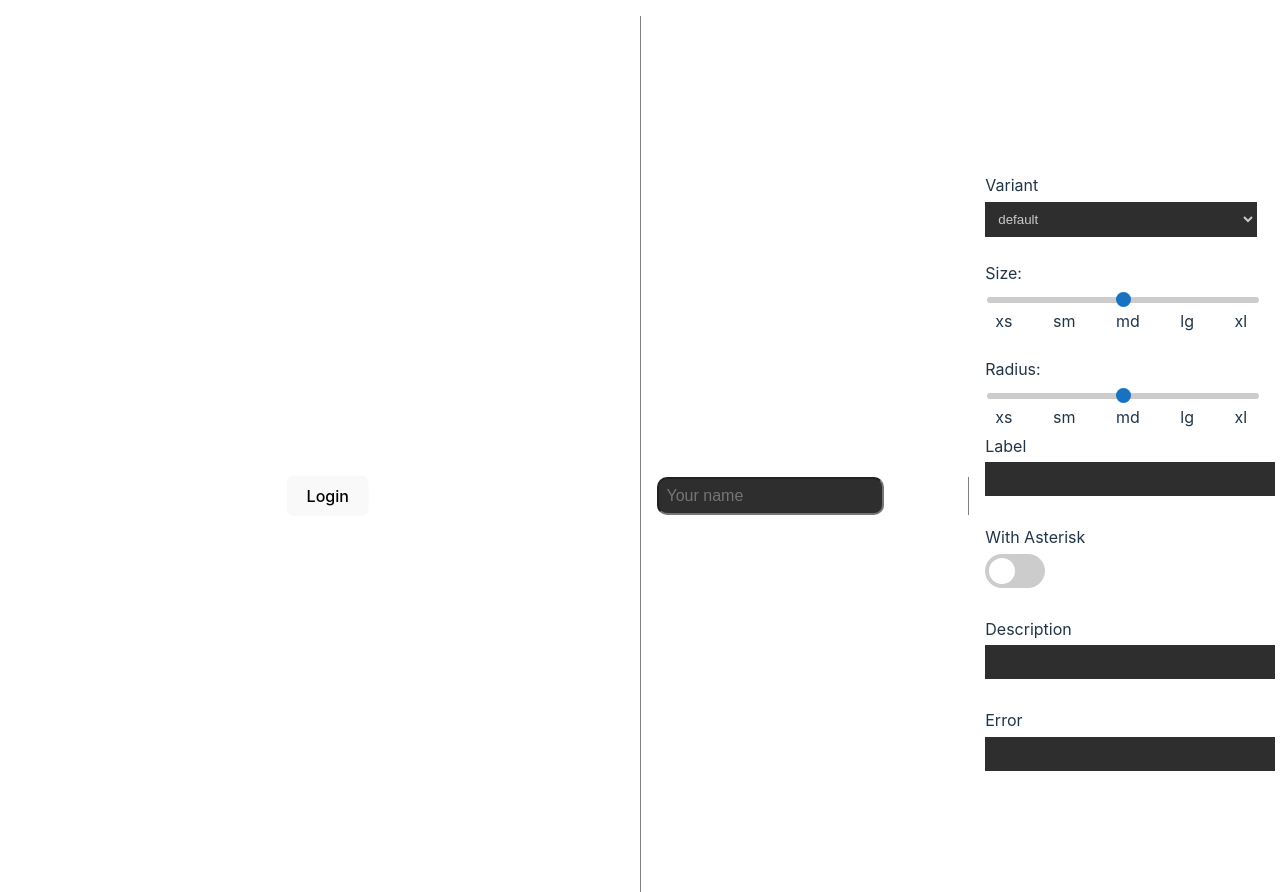
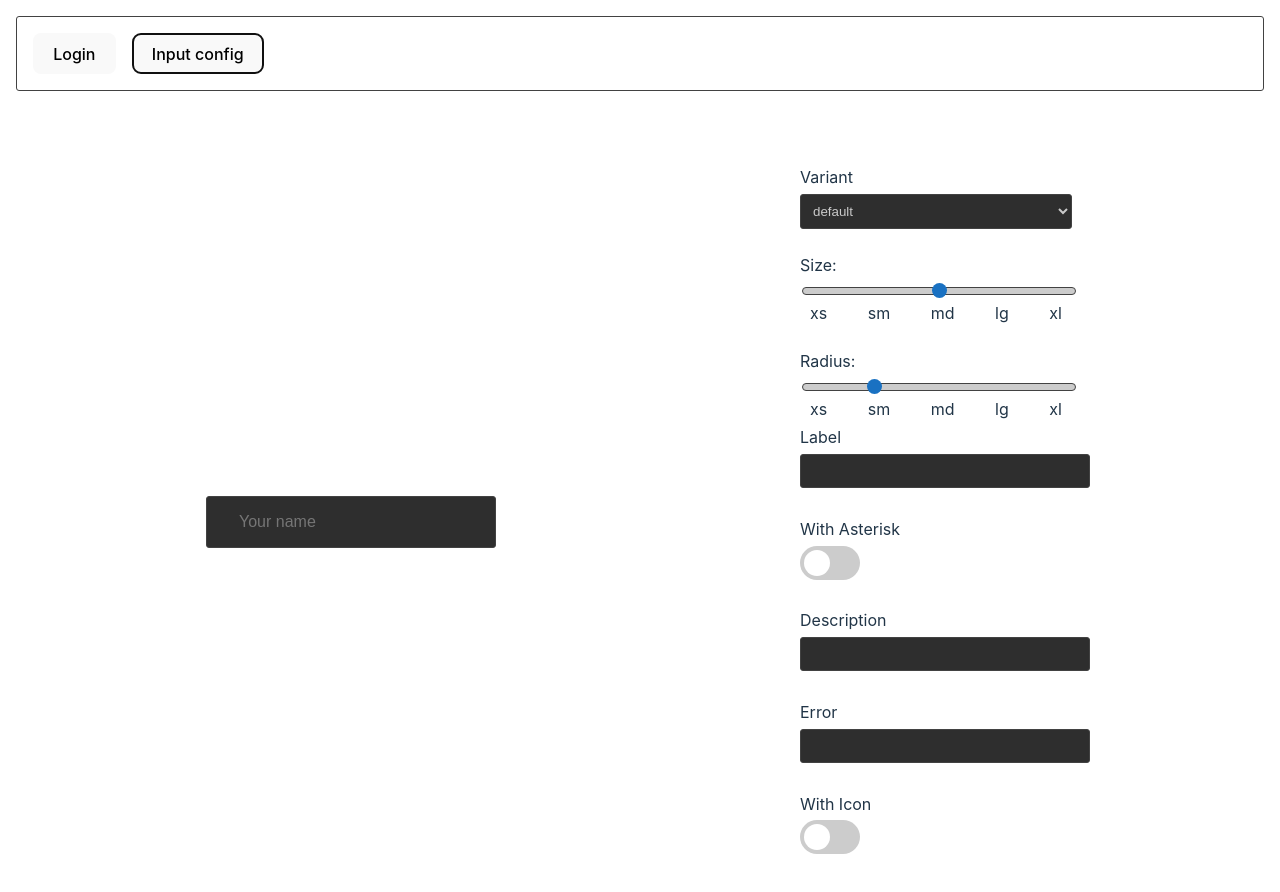
Before and after one commit to rambowGit/react-middle-minin, a React (Vite) app: page / in a window 1280 px wide. Both pictures are taken after a click on the button "Input config". Shown: the top 892 px of the page. Built offline with nearby package versions, Linux system fonts and the light colour scheme.

Commit message:
feat: Signin form init

```diff
--- a/src/Pages/Home/component.tsx
+++ b/src/Pages/Home/component.tsx
@@ -1,30 +1,36 @@
 import { useState } from 'react';
 import TextInputControls from '../../components/TextInputControls/component';
 import styles from './styles.module.scss';
+import Signin from '../../components/Signin/component';
 
 const Home: React.FC = () => {
   const [isControls, setIsControls] = useState<boolean>(false);
   const [isLogin, setisLogin] = useState<boolean>(false);
 
   const onControls = () => {
-    setIsControls( (prev) => !prev);
+    setisLogin(false);
+    setIsControls(true);
   }
 
   const onLogin = () => {
-    setisLogin((prev) => !prev);
+    setisLogin(true);
+    setIsControls(false);
   }
+
 
   return (
     <div className={styles.root}>
-      <section className={styles.sectionLeft}>
-        <div className={styles.btn__center}>
+      <nav className={styles.header}>
+        <div>
           <button onClick={onLogin}>Login</button>
         </div>
-      </section>
-      <section className={styles.sectionRight}>
-        {!isControls && <div className={styles.btn__center}>
+        <div>
           <button onClick={onControls}>Input config</button>
-        </div>}
+        </div>
+      </nav>
+
+      <section className={styles.content}>
+        {isLogin && <Signin />}
         {isControls && <TextInputControls />}
       </section>
     </div>
--- a/src/Pages/Home/styles.module.scss
+++ b/src/Pages/Home/styles.module.scss
@@ -1,9 +1,28 @@
 .root {
   display: flex;
+  flex-direction: column;
   height: 960px;
   padding: 1rem;
 
-  & .sectionLeft{
+  & .header {
+    display: flex;
+    align-items: center;
+    justify-content: start;
+    gap: 1rem;
+    border: 1px solid var(--color-border-dark);
+    border-radius: 3px;
+    padding: 1rem;
+  }
+
+  & .content {
+    margin: 0 auto;
+    padding: 2rem;
+    width: 900px;
+    height: 100%;
+  }
+}
+
+.sectionLeft{
   position: relative;
   display: flex;
   justify-content: center;
@@ -11,15 +30,14 @@
   border-right: solid 1px grey;
 }
 
-  & .sectionRight{
+.sectionRight{
   position: relative;
   display: flex;
   justify-content: center;
   flex: 1;
 }
-}
 
-.btn__center {
+.center {
   position: absolute;
   top: 50%;
   left: 50%;
--- /dev/null
+++ b/src/components/Signin/component.tsx
@@ -0,0 +1,41 @@
+import cn from 'classnames';
+import TextInput from '../TextInput/component';
+import { Radius, Size, Variant } from '../Types/types';
+import styles from './styles.module.scss';
+
+const Signin: React.FC = () => {
+  return (
+    <div className={styles.root}>
+      <form className={cn(styles.signinForm, 'center')} style={{top: '20rem'}}>
+        <TextInput
+          variant={Variant.Default}
+          inputValue={""}
+          placeholder="email"
+          label={'Email'}
+          description={'enter email'}
+          error={''}
+          withAsterisk={true}
+          size={Size.md}
+          radius={Radius.sm}
+          disabled={false}
+          withIcon={true}
+        />
+        <TextInput
+          variant={Variant.Default}
+          inputValue={""}
+          placeholder="password"
+          label={'Password'}
+          description={'enter password'}
+          error={''}
+          withAsterisk={true}
+          size={Size.md}
+          radius={Radius.sm}
+          disabled={false}
+          withIcon={true}
+        />
+      </form>
+    </div>
+  );
+}
+
+export default Signin;
--- a/src/components/TextInput/component.tsx
+++ b/src/components/TextInput/component.tsx
@@ -1,28 +1,10 @@
+import { IconAt } from "@tabler/icons-react";
 import cn from "classnames";
-import { useState } from "react";
-import styles from "./styles.module.scss";
+import { useEffect, useState } from "react";
 import "./styles.scss";
+import { Radius, Size, Variant } from "../Types/types";
 
-export enum Variant {
-  Default = 'default',
-  Filled = 'filled',
-  Unstyled = 'unstyled',
-}
-export enum Radius {
-  xs = "xs",
-  sm = "sm",
-  md = "md",
-  lg = "lg",
-  xl = "xl",
-}
 
-export enum Size {
-  xs = "xs",
-  sm = "sm",
-  md = "md",
-  lg = "lg",
-  xl = "xl",
-}
 
 type Props = {
   inputValue: string | number;
@@ -35,6 +17,7 @@ type Props = {
   size?: Size;
   disabled?: boolean;
   withAsterisk?: boolean;
+  withIcon?: boolean;
 };
 
 const TextInput: React.FC<Props> = ({
@@ -48,61 +31,92 @@ const TextInput: React.FC<Props> = ({
   size,
   disabled,
   withAsterisk,
+  withIcon,
 }) => {
+  const [value, setValue] = useState(inputValue || "");
+  const [iconSize, setIconSize] = useState<string>('1em');
+  const icon = <IconAt size={iconSize}/>;
 
-  const [value, setValue] = useState(inputValue || "");
+
+  useEffect(() => {
+    if (!size) {
+      return;
+    }
+    onSizeChange(size);
+  }, [size])
+
+  const onSizeChange = (size: Size) =>
+    setIconSize(() => {
+      switch (size) {
+        case Size.xs:
+          return '0.5em';
+        case Size.sm:
+          return '0.75em';
+        case Size.md:
+          return '1em';
+        case Size.lg:
+          return '1.25em';
+        default:
+          return '1.75em';
+      }
+    });
+
 
   const inputStyle = cn({
     [`inputWrapper__radius_${radius}`]: true,
     [`font-size_${size}`]: true,
-    'errorWrapper': !!error,
+    errorWrapper: !!error,
   });
 
   const inputFilledStyle = cn({
-    'filled': variant === Variant.Filled,
+    filled: variant === Variant.Filled,
   });
 
   const inputUnstyledStyle = cn({
-    'unstyled': variant === Variant.Unstyled,
+    unstyled: variant === Variant.Unstyled,
   });
 
   const labelStyle = cn({
-    'labelWrapper': true,
+    labelWrapper: true,
     [`font-size_${size}`]: true,
   });
 
   const descriptionStyle = cn({
-    'descriptionWrapper': true,
+    descriptionWrapper: true,
     [`font-size_${size}`]: true,
   });
 
   const errorStyle = cn({
-    'errorWrapper': true,
+    errorWrapper: true,
     [`font-size_${size}`]: true,
   });
 
+  const iconStyle = cn({
+    'iconLeft': true,
+    [`icon-size_${size}`]: true,
+  });
 
   return (
-    <div className={styles.root}>
+    <div className="root">
+      <div className="formField">
         {label && (
           <div className={labelStyle}>
-          <label className={styles.label}>
+            <label>
               {label}
-            {withAsterisk && (
-              <span className="inputRequired">
-                *
-              </span>
-            )}
+              {withAsterisk && <span className="inputRequired">*</span>}
             </label>
           </div>
         )}
         {description && (
           <div className={descriptionStyle}>
-          <p className={""}>{description}</p>
+            <p>{description}</p>
           </div>
         )}
         <div className="inputWrapper">
           <div className={inputStyle}>
+            {withIcon && <div className={iconStyle}>
+              {icon}
+            </div>}
             <input
               required={true}
               disabled={disabled}
@@ -113,9 +127,12 @@ const TextInput: React.FC<Props> = ({
             />
           </div>
         </div>
-      {error && <div className={errorStyle}>
+        {error && (
+          <div className={errorStyle}>
             <p>{error}</p>
-      </div>}
+          </div>
+        )}
+      </div>
     </div>
   );
 };
--- a/src/components/TextInput/styles.module.scss
+++ /dev/null
@@ -1,58 +0,0 @@
-:root {
-  --font-xs: 0.5em;
-  --font-sm: 0.75em;
-  --font-md: 1em;
-  --font-lg: 1.25em;
-  --font-xl: 1.75em;
-
-  --radius-xs: 1px;
-  --radius-sm: 5px;
-  --radius-md: 15px;
-  --radius-lg: 25px;
-  --radius-xl: 35px;
-}
-
-.root {
-  display: flex;
-  flex-direction: column;
-  justify-content: center;
-  align-items: start;
-}
-
-/* input */
-.inputWrapper {
-  &__radius {
-    border-radius: var(--radius-sm);
-    &_xs {
-      border-radius: var(--radius-xs);
-    }
-    &_sm {
-      border-radius: var(--radius-sm);
-    }
-    &_md {
-      border-radius: var(--radius-md);
-    }
-    &_lg {
-      border-radius: var(--radius-lg);
-    }_xl {
-      border-radius: var(--radius-xl);
-    }
-  }
-  &__font {
-    font-size: 16px;
-    &_xs {
-      font-size: var(--font-xs);
-    }
-    &_sm {
-      font-size: var(--font-sm);
-    }
-    &_md {
-      font-size: var(--font-md);
-    }
-    &_lg {
-      font-size: var(--font-lg);
-    }_xl {
-      font-size: var(--font-xl);
-    }
-  }
-}
--- a/src/components/TextInput/styles.scss
+++ b/src/components/TextInput/styles.scss
@@ -17,9 +17,14 @@
   --color-bg-blue: #1971c2;
   --color-text-main: #c9c9c9;
   --color-text-dark: #828282;
+  --color-border-dark: #424242;
 
   --input-width: 17rem;
 
+}
+
+.root {
+  margin: 0 auto;
 }
 
 .labelWrapper {
@@ -35,7 +40,12 @@
 .inputWrapper {
   font-size: 16px;
   border-radius: var(--radius-sm);
+  position: relative;
 
+  & .iconLeft {
+    position: absolute;
+    color: var(--color-text-dark);
+  }
 
   & input {
     color: var(--color-text-main);
@@ -43,12 +53,13 @@
     display: block;
     min-height: 1rem;
     padding: .5rem;
+    border: solid 1px var(--color-border-dark);
+    &:focus {
+      outline: none;
+      border: solid 1px;
+      border-color: var(--color-border-blue);
+    }
   }
-
-   & :focus {
-    outline: none;
-
-   }
 
   &__radius {
     &_xs {
@@ -85,39 +96,55 @@
     border-color: var(--color-alert);
     color: var(--color-alert);
   }
+  & .iconLeft {
+    color: var(--color-alert);
+  }
 }
 
 .font-size {
   &_xs {
     font-size: var(--font-xs);
     & input {
-      padding: .1rem;
+      padding: .5rem;
+      padding-left: 1rem;
       min-height: .5rem;
+      width: calc(40 * var(--font-xs));
     }
   }
 
   &_sm {
     font-size: var(--font-sm);
     & input {
-      padding: .1rem;
+      padding: .7rem;
+      padding-left: 1.4rem;
+      width: calc(15 * var(--font-sm));
     }
   }
 
   &_md {
     font-size: var(--font-md);
+    & input {
+      padding: 1rem;
+      padding-left: 2rem;
+      width: calc(15 * var(--font-md));
+    }
   }
 
   &_lg {
     font-size: var(--font-lg);
     & input {
-      padding: .7rem;
+      padding: 1.1rem;
+      padding-left: 2.6rem;
+      width: calc(10 * var(--font-lg));
     }
   }
 
   &_xl {
     font-size: var(--font-xl);
     & input {
-      padding: .8rem;
+      padding: 1.5rem;
+      padding-left: 5.5rem;
+      width: calc(5 * var(--font-xl));
     }
   }
 }
@@ -135,3 +162,30 @@ input.unstyled {
   background-color: transparent;
   border: none;
 }
+
+.icon-size {
+  &_xs {
+    top: 25%;
+    left: 2%
+  }
+
+  &_sm {
+    top: 28%;
+    left: 2%
+  }
+
+  &_md {
+    top: 34%;
+    left: 2%
+  }
+
+  &_lg {
+    top: 34%;
+    left: 2%
+  }
+
+  &_xl {
+    top: 25%;
+    left: 2%
+  }
+}
--- a/src/components/TextInputControls/component.tsx
+++ b/src/components/TextInputControls/component.tsx
@@ -1,30 +1,17 @@
 import cn from "classnames";
 import { useEffect, useState } from "react";
 import Switch from "../Switch/component";
-import TextInput, { Radius, Size, Variant } from "../TextInput/component";
+import TextInput from "../TextInput/component";
+import { Radius, RADIUS_NUMBER, Size, SIZE_NUMBER, Variant } from "../Types/types";
 import styles from "./styles.module.scss";
 
-const SIZE_NUMBER = {
-  [Size.xs]: 0,
-  [Size.sm]: 25,
-  [Size.md]: 50,
-  [Size.lg]: 75,
-  [Size.xl]: 100,
-};
 
-const RADIUS_NUMBER = {
-  [Size.xs]: 0,
-  [Size.sm]: 25,
-  [Size.md]: 50,
-  [Size.lg]: 75,
-  [Size.xl]: 100,
-};
 
 const TextInputControls: React.FC = () => {
   const [variant, setVariant] = useState<Variant>(Variant.Default);
   const [size, setSize] = useState<Size>(Size.md);
   const [sizeNumber, setSizeNumber] = useState<number>(SIZE_NUMBER[size]);
-  const [radius, setRadius] = useState<Radius>(Radius.md);
+  const [radius, setRadius] = useState<Radius>(Radius.sm);
   const [radiusNumber, setRadiusNumber] = useState<number>(
     RADIUS_NUMBER[radius]
   );
@@ -32,6 +19,8 @@ const TextInputControls: React.FC = () => {
   const [withAsterisk, setWithAsterisk] = useState<boolean>(false);
   const [description, setDescription] = useState<string>("");
   const [error, setError] = useState<string>("");
+  const [withIcon, setWithIcon] = useState<boolean>(false);
+
 
   useEffect(() => {
     setSizeNumber(SIZE_NUMBER[size]);
@@ -79,6 +68,10 @@ const TextInputControls: React.FC = () => {
     setWithAsterisk(isChecked);
   }
 
+  const onIconChange = (isChecked: boolean) => {
+    setWithIcon(isChecked);
+  }
+
   return (
     <div className={styles.root}>
       <div className={cn(styles.inputComponent)}>
@@ -93,6 +86,7 @@ const TextInputControls: React.FC = () => {
           size={size}
           radius={radius}
           disabled={false}
+          withIcon={withIcon}
         />
       </div>
 
@@ -189,6 +183,11 @@ const TextInputControls: React.FC = () => {
               onChange={(e) => setError(e.target.value)}
             />
           </div>
+           {/* Icon */}
+           <div className="formField">
+            <label htmlFor="icon">With Icon</label>
+            <Switch onChecked={onIconChange}/>
+          </div>
         </div>
       </div>
     </div>
--- a/src/components/TextInputControls/styles.module.scss
+++ b/src/components/TextInputControls/styles.module.scss
@@ -4,19 +4,17 @@
   height: 100%;
   width: 100%;
   align-items: center;
-  /* padding: 1rem; */
-  /* border: 1px solid gray; */
   border-radius: .5rem;
 
   & .inputComponent {
 
-    flex: 1 0 50%;
-    border-right: 1px solid gray;
+    flex: 1;
+    // border-right: 1px solid gray;
     padding-left: 1rem;
   }
 
   & .configComponent {
-    flex: 1 0 50%;
+    flex: 0 0 30%;
     padding-left: 1rem;
 
   }
--- /dev/null
+++ b/src/components/Types/types.ts
@@ -0,0 +1,36 @@
+export enum Variant {
+  Default = "default",
+  Filled = "filled",
+  Unstyled = "unstyled",
+}
+export enum Radius {
+  xs = "xs",
+  sm = "sm",
+  md = "md",
+  lg = "lg",
+  xl = "xl",
+}
+
+export enum Size {
+  xs = "xs",
+  sm = "sm",
+  md = "md",
+  lg = "lg",
+  xl = "xl",
+}
+
+export const SIZE_NUMBER = {
+  [Size.xs]: 10,
+  [Size.sm]: 25,
+  [Size.md]: 50,
+  [Size.lg]: 75,
+  [Size.xl]: 100,
+};
+
+export const RADIUS_NUMBER = {
+  [Size.xs]: 0,
+  [Size.sm]: 25,
+  [Size.md]: 50,
+  [Size.lg]: 75,
+  [Size.xl]: 100,
+};
--- a/src/index.css
+++ b/src/index.css
@@ -18,6 +18,8 @@
   --color-bg-blue: #1971c2;
   --color-text-main: #c9c9c9;
   --color-text-dark: #828282;
+  --color-border-dark: #424242;
+  --color-border-blue: #1971c2;
 
   --input-width: 17rem;
 }
@@ -60,6 +62,11 @@ button:focus-visible {
   outline: 4px auto -webkit-focus-ring-color;
 }
 
+p {
+  padding: 0;
+  margin: 0;
+}
+
 @media (prefers-color-scheme: light) {
   :root {
     color: #213547;
@@ -79,11 +86,25 @@ input[type="number"] {
   display: block;
   width: var(--input-width);
   color: #c9c9c9;
-  border: 1px solid #424242;
+  border: 1px solid var(--color-border-dark);
   background-color: #2e2e2e;
   min-height: 1rem;
   padding: .5rem;
-  border-color: var(--color-bg-dark);
+  border-radius: 3px;
+  &:focus {
+    outline: none;
+    border: solid 1px;
+    border-color: var(--color-border-blue);
+  }
+}
+input {
+  border: 1px solid var(--color-border-dark);
+  border-radius: 3px;
+  &:focus {
+    outline: none;
+    border: solid 1px;
+    border-color: var(--color-border-blue);
+  }
 }
 
 .container {
@@ -117,7 +138,7 @@ input[type="number"] {
 .formField {
   display: flex;
   flex-direction: column;
-  align-items: start;
+  /* align-items: start; */
   gap: .3rem;
   margin-bottom: 1.5rem;
 }
```
Also changed, not shown: src/components/Signin/styles.module.scss (added, +14 -0 lines). Lines whose indentation alone changed are shown as unchanged.
